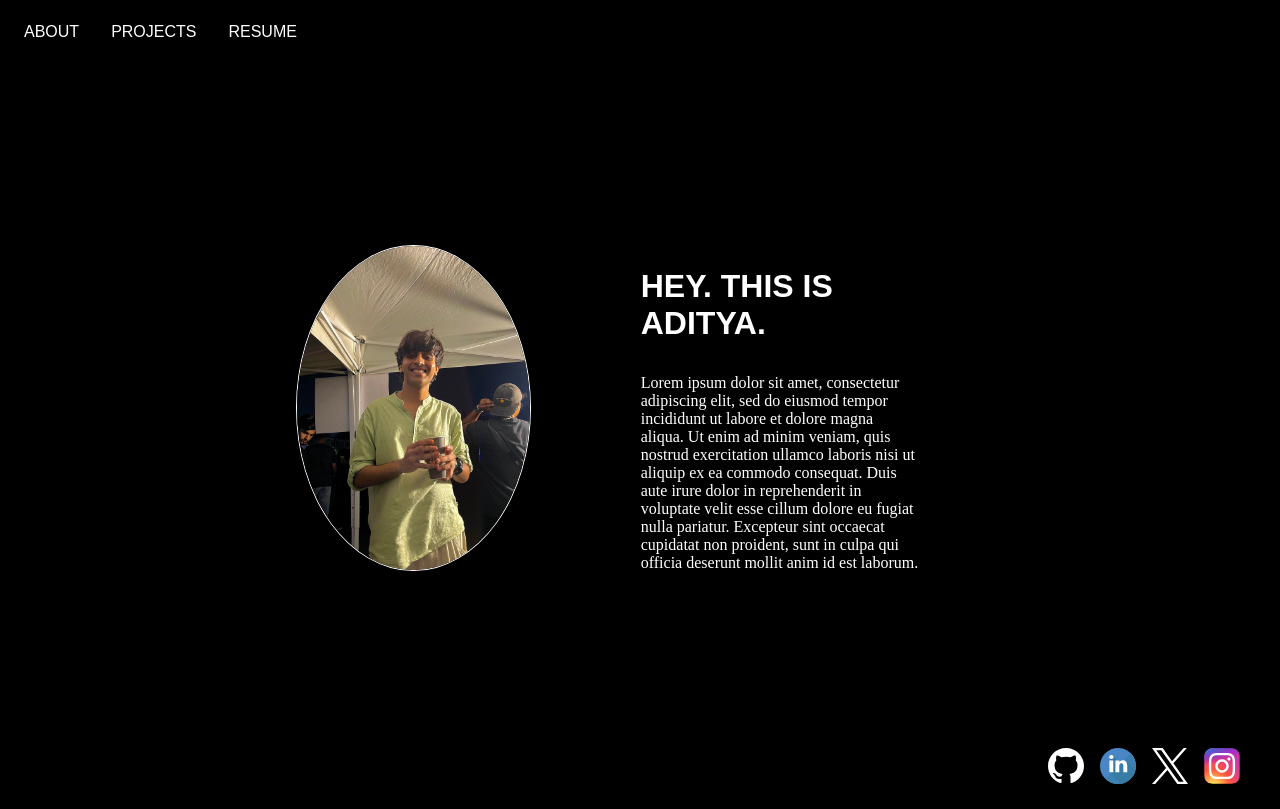
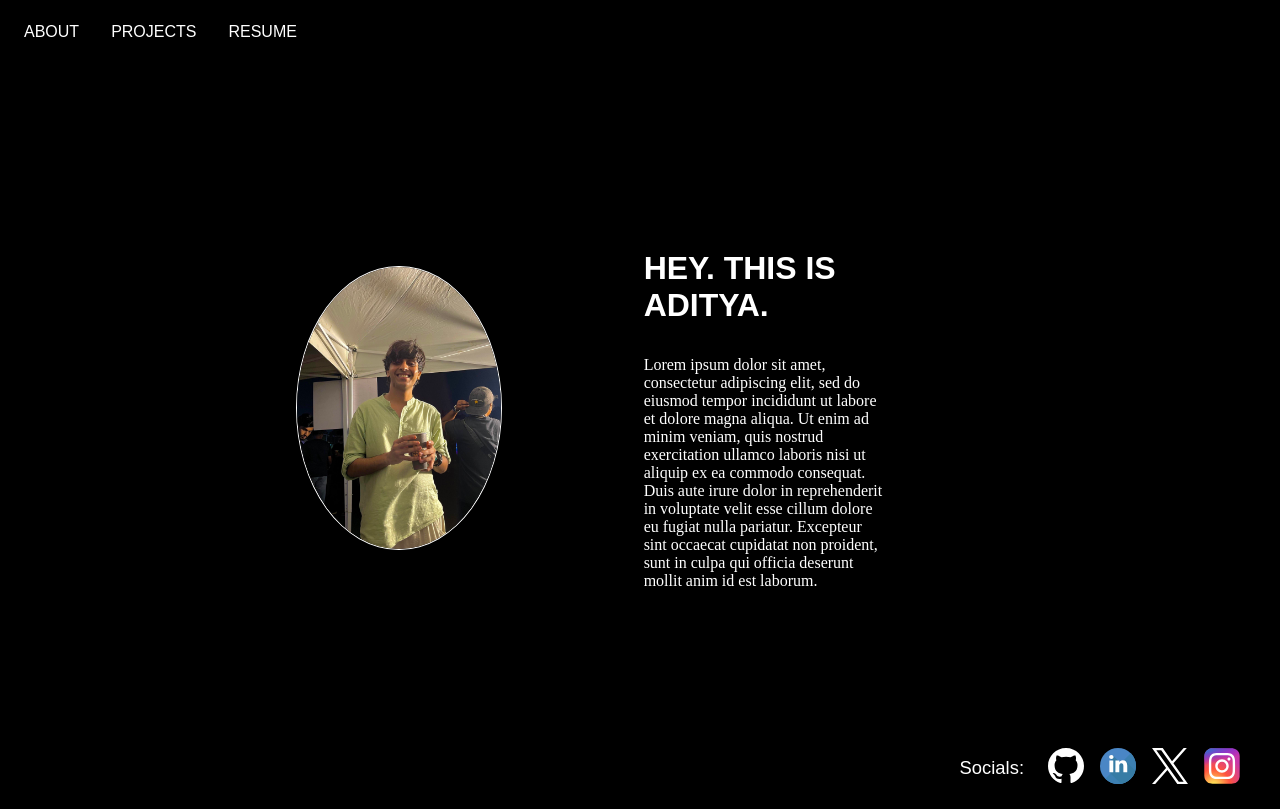
Before and after one commit to fauxriarty/portfolio, a Next.js app: page / in a window 1280 px wide. Built offline with nearby package versions, Linux system fonts and the light colour scheme.

Commit message:
minor fixes

```diff
--- a/src/layout/footer.tsx
+++ b/src/layout/footer.tsx
@@ -4,6 +4,7 @@ import React from "react";
 export const Footer = () => {
   return (
     <footer>
+      <p>Socials:</p>
       <ul>
         <li >
           <GraphicLink
--- a/src/main.scss
+++ b/src/main.scss
@@ -4,7 +4,7 @@ $header-and-footer-height: 3rem;
 $header-and-footer-padding: 0.5rem;
 $header-and-footer-margin: 0.5rem;
 $main-padding: 2rem;
-$one-px-in-rem: 0.0625rem; // 1px = 0.0625rem
+$one-px-in-rem: 0.0625rem;
 
 * {
   margin: 0;
@@ -139,6 +139,14 @@ footer {
   width: 100%;
   z-index: 1000;
 
+  p{
+    display: flex;
+    align-items: center;
+    justify-content: center;
+    font-size: 1.15rem;
+    margin-right: 1.5rem;
+  }
+
   ul {
     display: inherit;
     gap: 1rem;
--- a/src/pages/index.scss
+++ b/src/pages/index.scss
@@ -20,7 +20,7 @@ section {
 }
 
 .content {
-    margin: 4rem;
+    margin: 6rem;
     @media (max-width: 480px) {
       margin: 2rem;
     }
```
